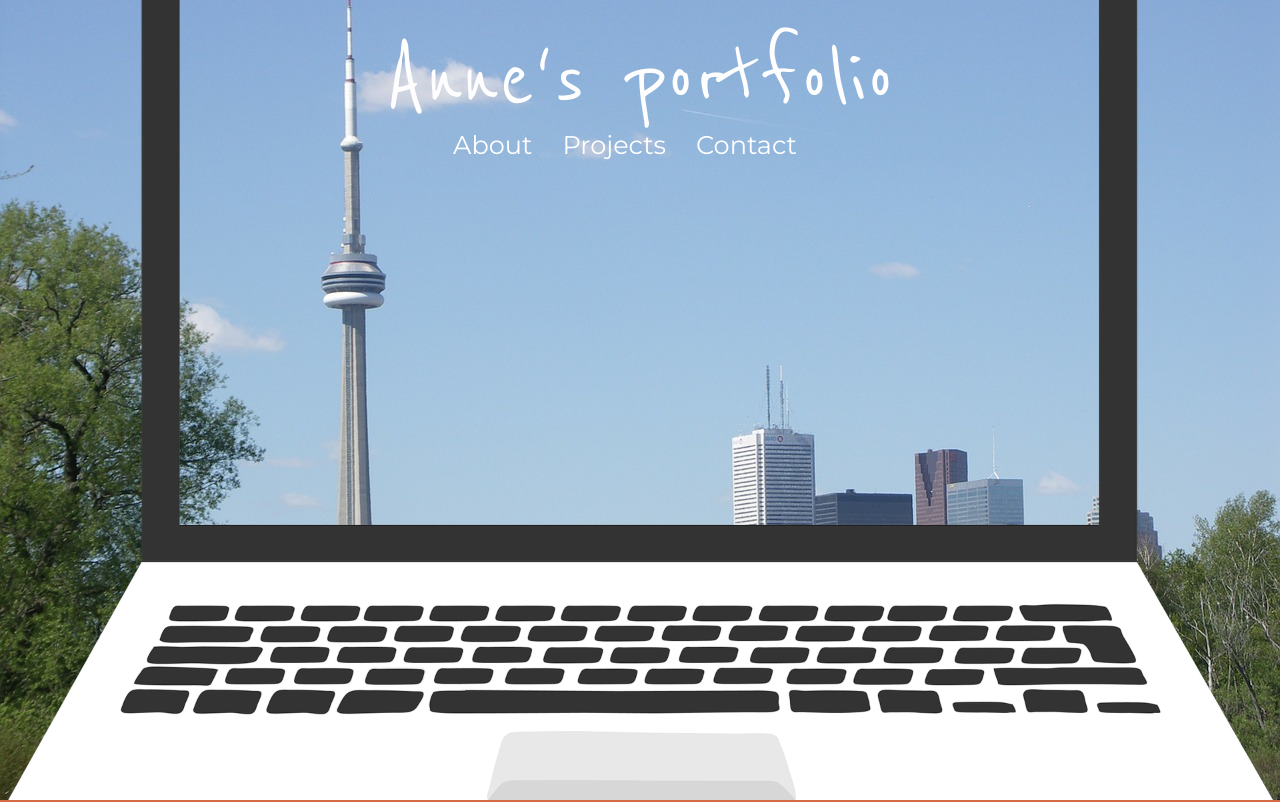
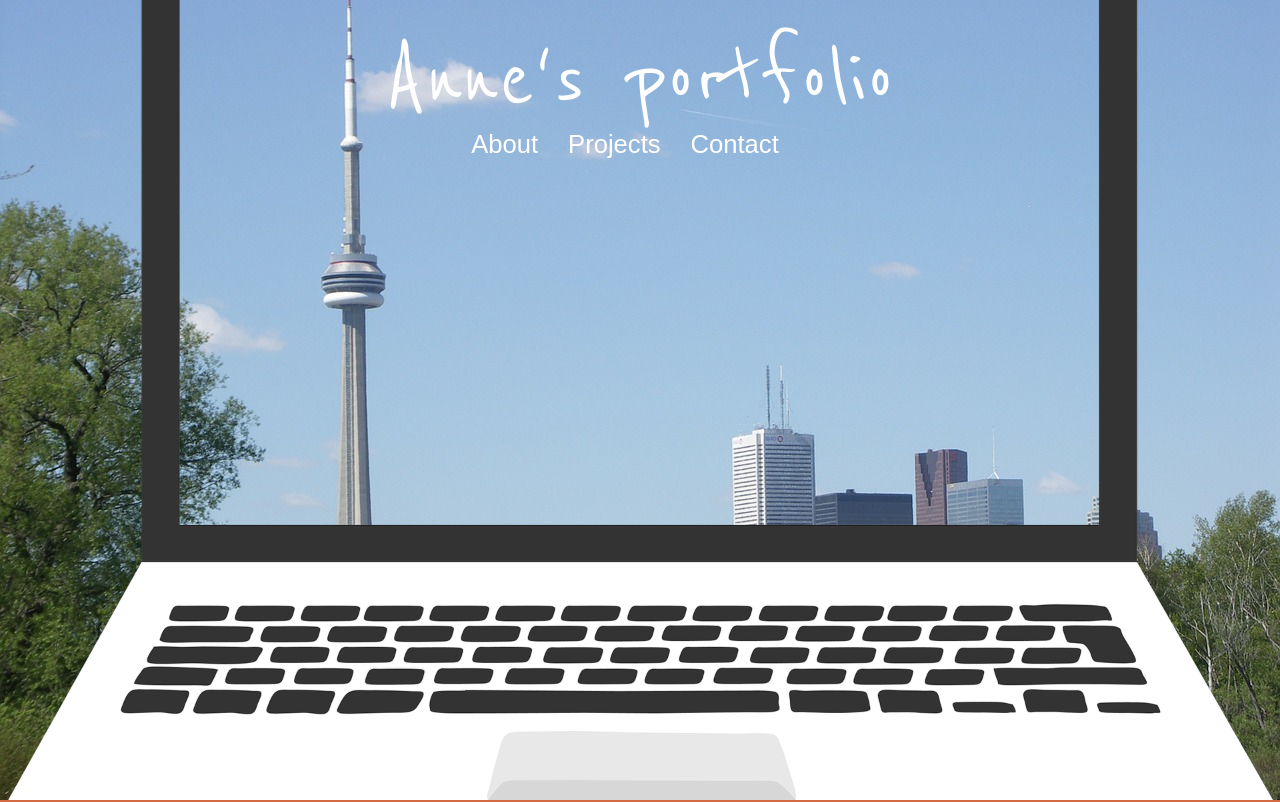
Before and after one commit to anneventures/Portfolio-update, a plain HTML site: page index.html in a window 1280 px wide. Shown: the top 802 px of the page. Drawn offline with nearby package versions, Linux system fonts and the light colour scheme.

Commit message:
Update style.css

```diff
--- a/assets/css/style.css
+++ b/assets/css/style.css
@@ -1,5 +1,6 @@
 body, html {
-	font-family: 'Montserrat', sans-serif;
+	font-family: "omnes-pro", sans-serif;
+	/*font-family: 'Montserrat', sans-serif;*/
 	font-size:2vw;
 	height:100%;
 	background-image: url("../images/toronto_1280px.jpg");
```
